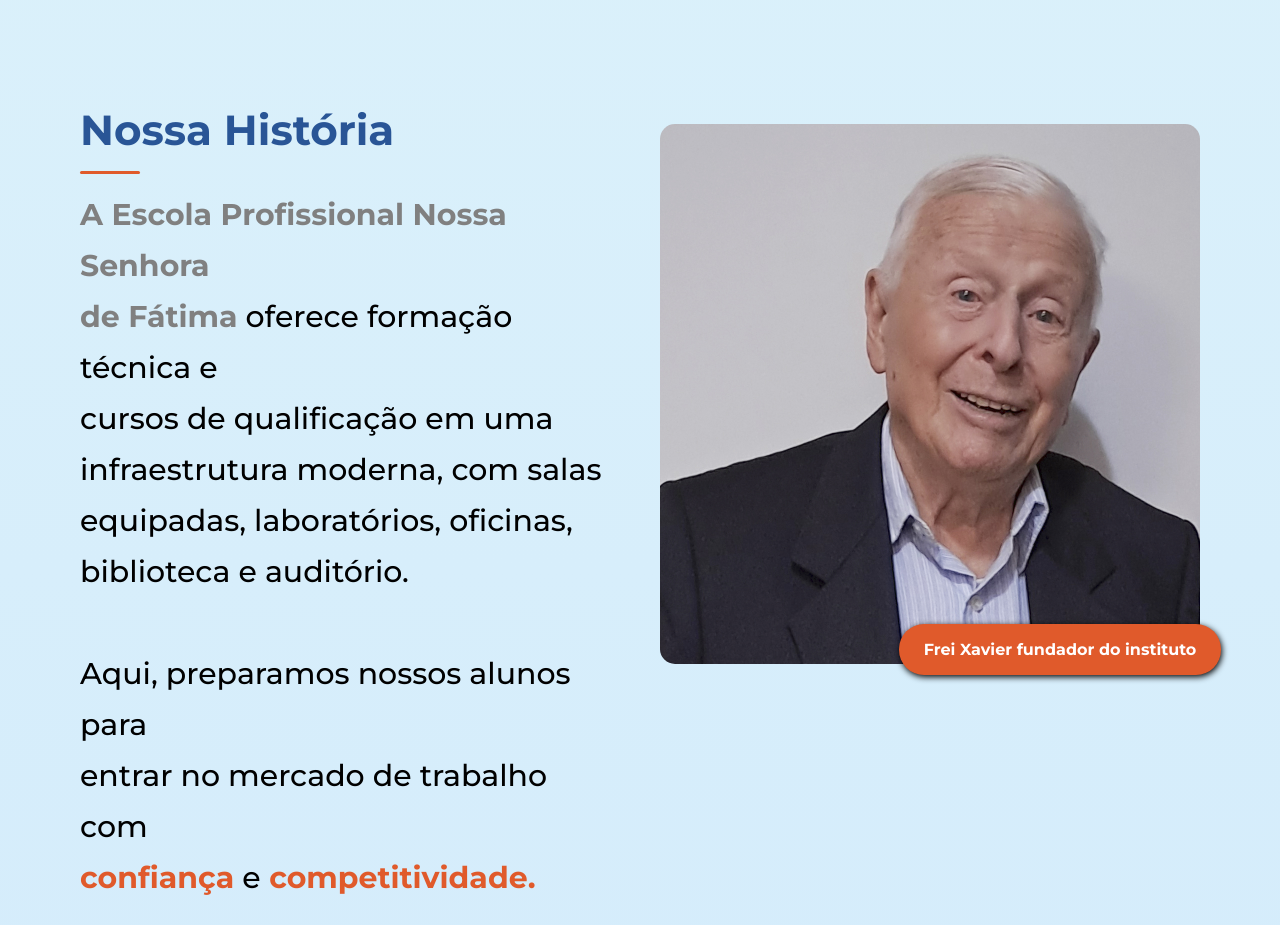
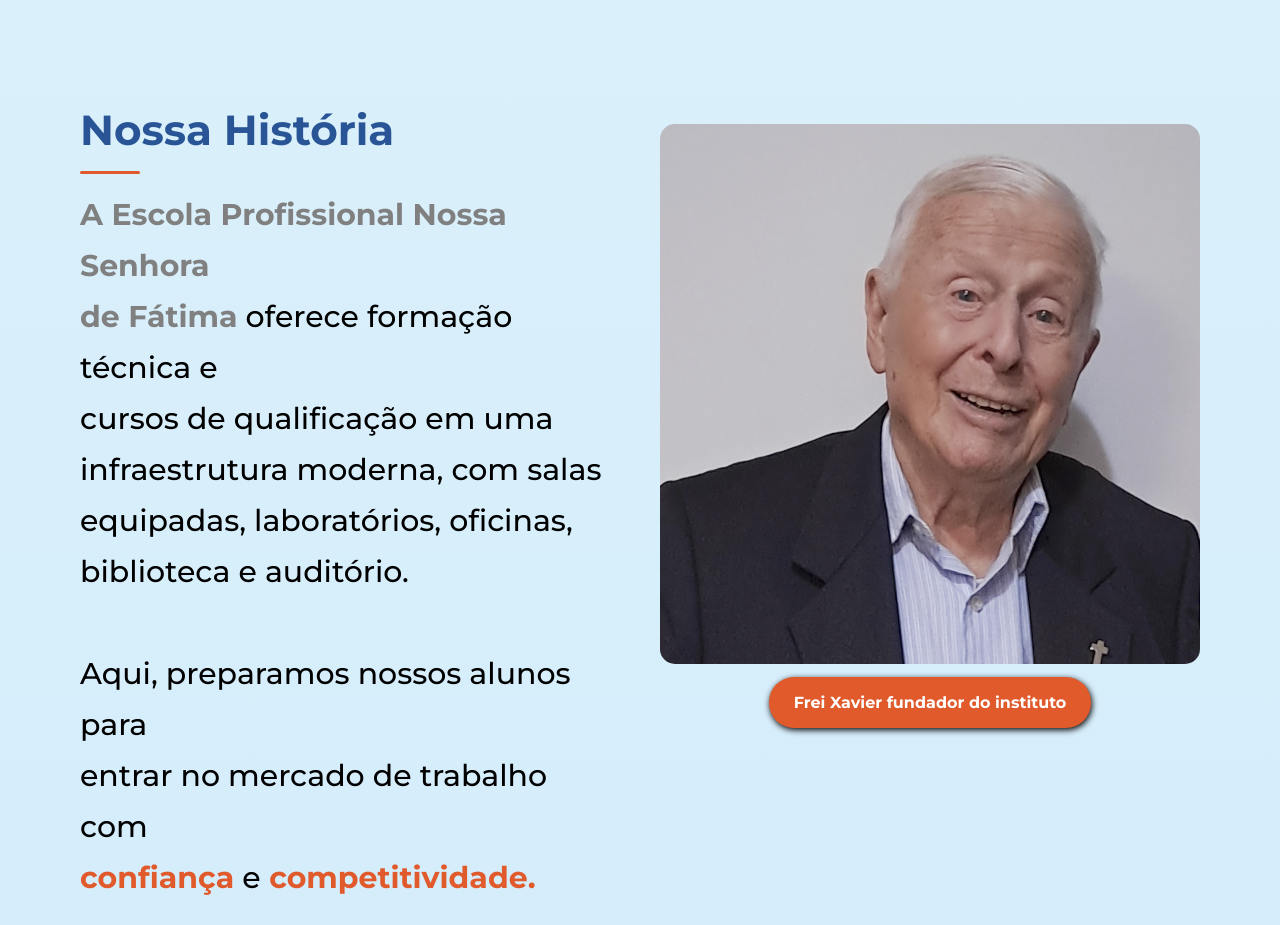
Before and after one commit to Guilherme-op7/feira-app, a React (Vite) app: page / in a window 1280 px wide. Shown: the part 1260-2185 px from the top of the page. Built offline with nearby package versions, Linux system fonts and the light colour scheme.

Commit message:
botao ok

```diff
--- a/src/pages/app/styles/_historia.scss
+++ b/src/pages/app/styles/_historia.scss
@@ -127,7 +127,6 @@
   display: flex;
   flex-direction: column;
   align-items: center;
-  position: relative;
   margin-top: 20px;
 
   .Xavier {
@@ -151,9 +150,7 @@
   }
 
   .botao-hover {
-    position: relative;
-    margin-top: -40px;
-    margin-right: -260px;
+    margin-top: 13px;
     border: none;
     border-radius: 25px;
     padding: 12px 25px;
@@ -163,18 +160,16 @@
     color: $white;
     box-shadow: 1px 2px 6px black;
     transition: 0.3s;
-
+    cursor: pointer;
 
     &:hover {
       background: darken($accent-color, 10%);
-
       box-shadow: 2px 4px 12px rgba(0, 0, 0, 0.3);
     }
 
     @include responsive(mobile) {
       font-size: 14px;
       padding: 10px 20px;
-      width: auto;
     }
   }
 }
```
